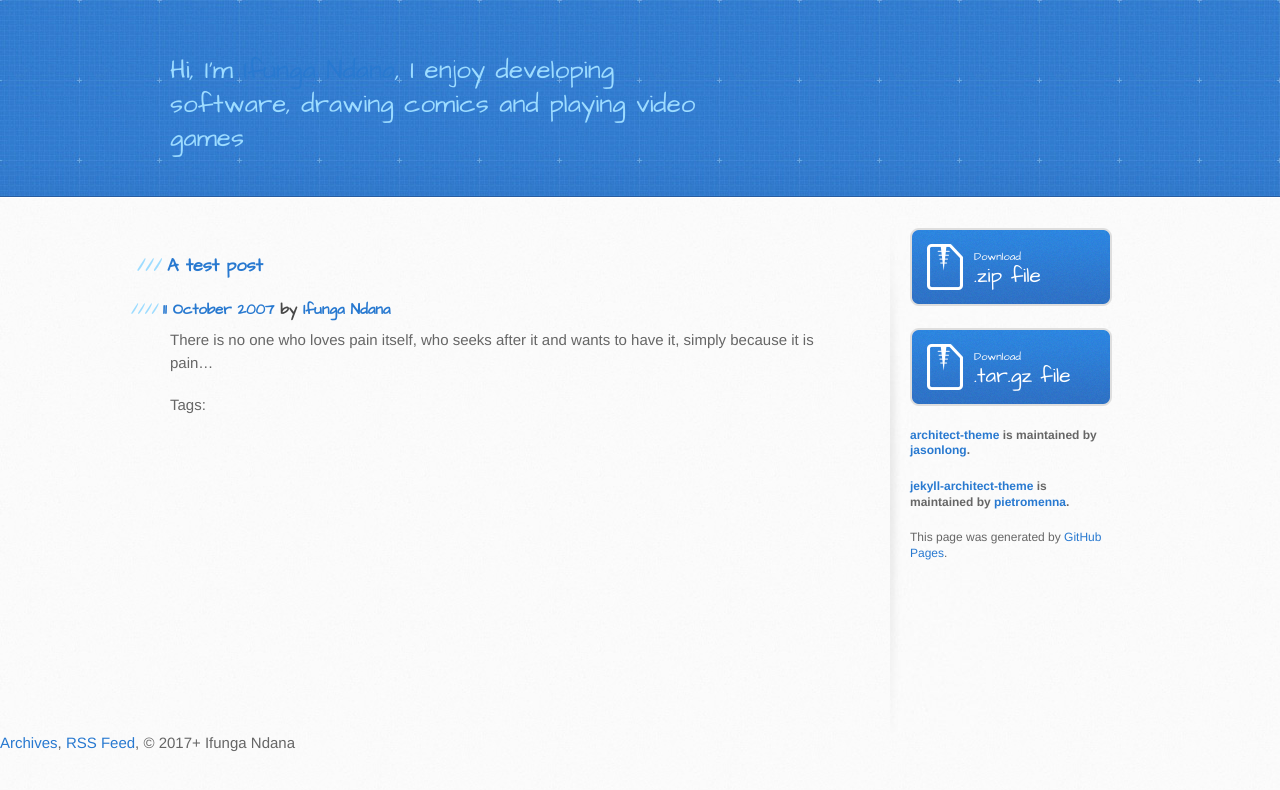
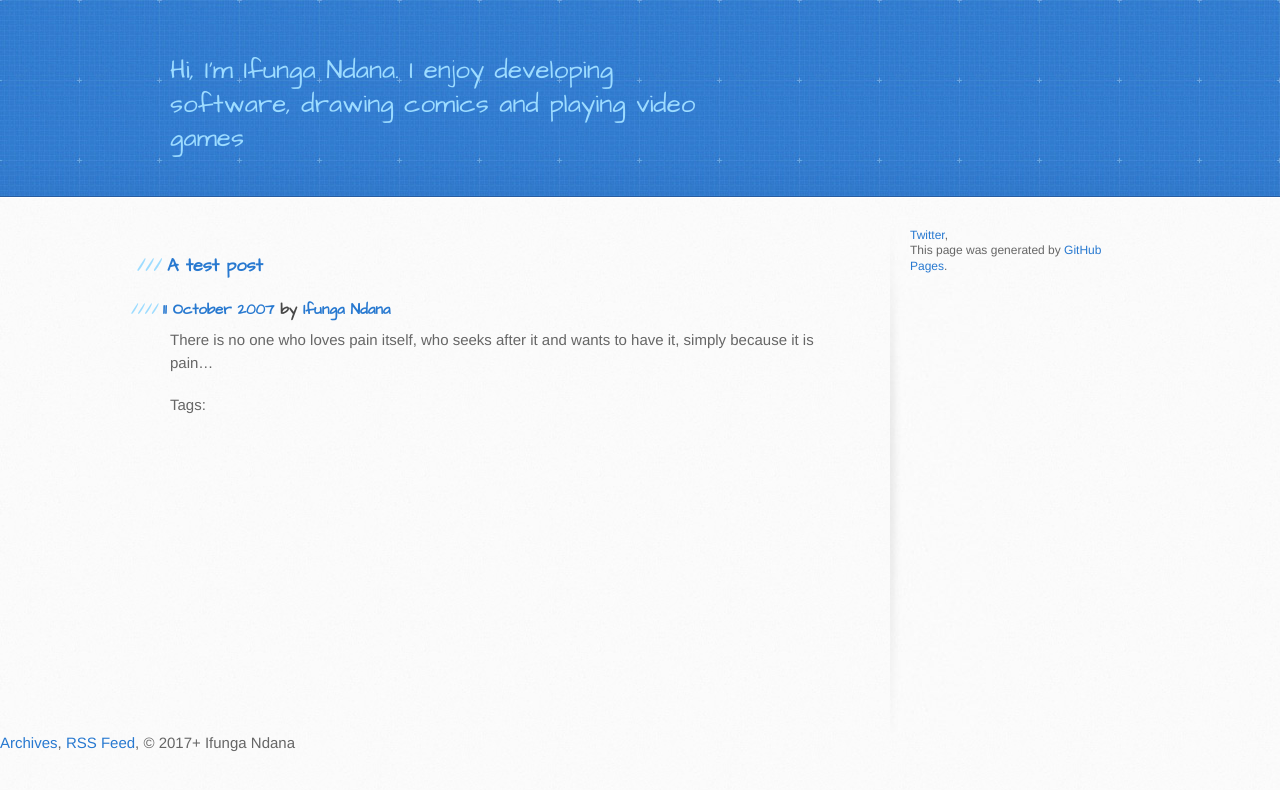
Before and after one commit to SubiyaCryolite/subiyacryolite.github.io, a Jekyll site: the page built from index.html, in a window 1280 px wide. Shown: the top 790 px of the page. Built offline with Jekyll 4.4.1, drawn with Linux system fonts in a browser that asks for light colours; Markdown is read by kramdown in place of the engine named in the settings; the list of posts is cut into pages by our own code.

Commit message:
Its finally working

```diff
--- a/_layouts/default.html
+++ b/_layouts/default.html
@@ -36,7 +36,7 @@
 <header>
     <div class="inner">
         <h1> {{ site.name }} </h1>
-        <h2>Hi, I'm <a href="https://twitter.com/subiyacryolite">Ifunga Ndana</a>, I enjoy developing software, drawing
+        <h2>Hi, I'm Ifunga Ndana. I enjoy developing software, drawing
             comics and playing video games</h2>
     </div>
 </header>
@@ -49,22 +49,7 @@
         </section>
 
         <aside id="sidebar">
-            <a href="https://github.com/pietromenna/jekyll-architect-theme/archive/master.zip" class="button">
-                <small>Download</small>
-                .zip file
-            </a>
-            <a href="https://github.com/pietromenna/jekyll-architect-theme/archive/master.tar.gz" class="button">
-                <small>Download</small>
-                .tar.gz file
-            </a>
-
-            <p class="repo-owner"><a href="https://github.com/jasonlong/architect-theme">architect-theme</a> is
-                maintained by <a href="https://github.com/jasonlong">jasonlong</a>.</p>
-
-            <p class="repo-owner"><a
-                    href="https://github.com/pietromenna/jekyll-architect-theme">jekyll-architect-theme</a> is
-                maintained by <a href="https://github.com/pietromenna">pietromenna</a>.</p>
-
+            <a href="https://twitter.com/subiyacryolite">Twitter</a>,
             <p>This page was generated by <a href="https://pages.github.com">GitHub Pages</a>.</p>
         </aside>
     </div>
```
